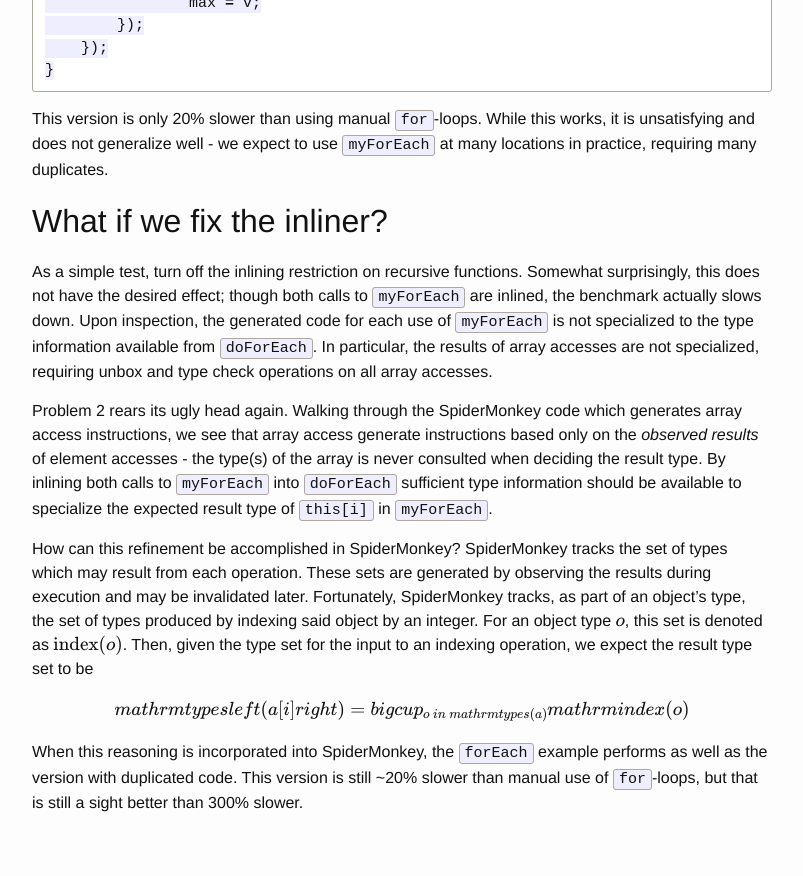
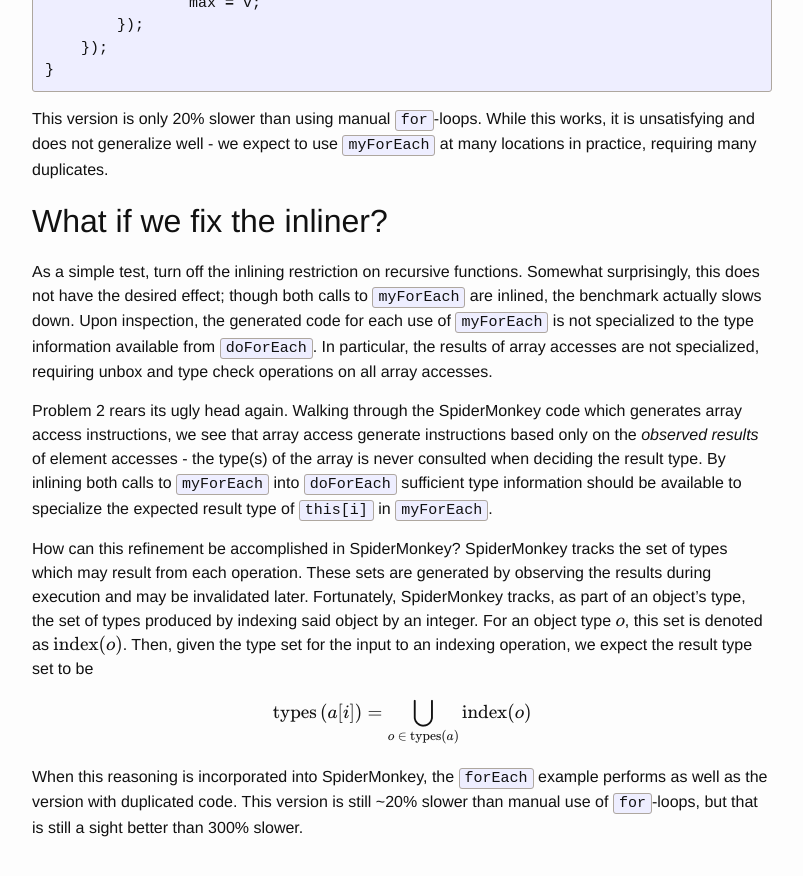
Before and after one commit to sabauma/sabauma.github.io, a Jekyll site: the page built from _posts/2015-07-04-type-refinement.md, in a window 1280 px wide and 900 px high, scrolled down 2357 px. Shown: the top 876 px of the window, without its empty margins (238-1041 px from the left). Built offline with Jekyll 4.4.1, drawn with Linux system fonts in a browser that asks for light colours; Markdown is read by kramdown in place of the engine named in the settings; formulas are drawn with MathJax 3.

Commit message:
Try again

````diff
--- a/_posts/2015-07-04-type-refinement.md
+++ b/_posts/2015-07-04-type-refinement.md
@@ -15,7 +15,7 @@
 
 As a running example, I'll make use of Shu's `Array#forEach` benchmark
 
-```javascript
+{% highlight javascript %}
 function benchmark(n, iters, f) {
     var outer = [];
     for (var i = 0; i < n; i++) {
@@ -47,11 +47,11 @@
 }
 
 console.log(benchmark(50, 50000, doForEach));
-```
+{% endhighlight %}
 
 and explain why it is nearly 3x slower than the more imperative version.
 
-```javascript
+{% highlight javascript %}
 function doForEach(outer) {
     var max = -Infinity;
     for (var i = 0; i < outer.length; i++) {
@@ -63,7 +63,7 @@
         }
     }
 }
-```
+{% endhighlight %}
 
 Now, SpiderMonkey does quite a good job optimizing the second version, producing
 code where the inner loop operates over contiguous arrays of `Double`s without
@@ -95,7 +95,7 @@
 Now, SpiderMonkey inlines both calls and has type information specific to the
 call site.
 
-```javascript
+{% highlight javascript %}
 Array.prototype.myForEach = function (f) {
     for (var i = 0; i < this.length; i++) {
         f(this[i]);
@@ -117,7 +117,7 @@
         });
     });
 }
-```
+{% endhighlight %}
 
 This version is only 20% slower than using manual `for`-loops.
 While this works, it is unsatisfying and does not generalize well - we expect to
@@ -153,7 +153,7 @@
 Then, given the type set for the input to an indexing operation, we expect the
 result type set to be
 
-$$ \\mathrm{types} \\left( a[i] \\right) = \\bigcup_{o ~ \\in ~ \\mathrm{types}(a)} \\mathrm{index}(o) $$
+\\[ \\mathrm{types} \\left( a[i] \\right) = \\bigcup_{o ~ \\in ~ \\mathrm{types}(a)} \\mathrm{index}(o) \\]
 
 When this reasoning is incorporated into SpiderMonkey, the `forEach` example
 performs as well as the version with duplicated code.
````
Also changed, not shown: _config.yml (+17 -0 lines).
